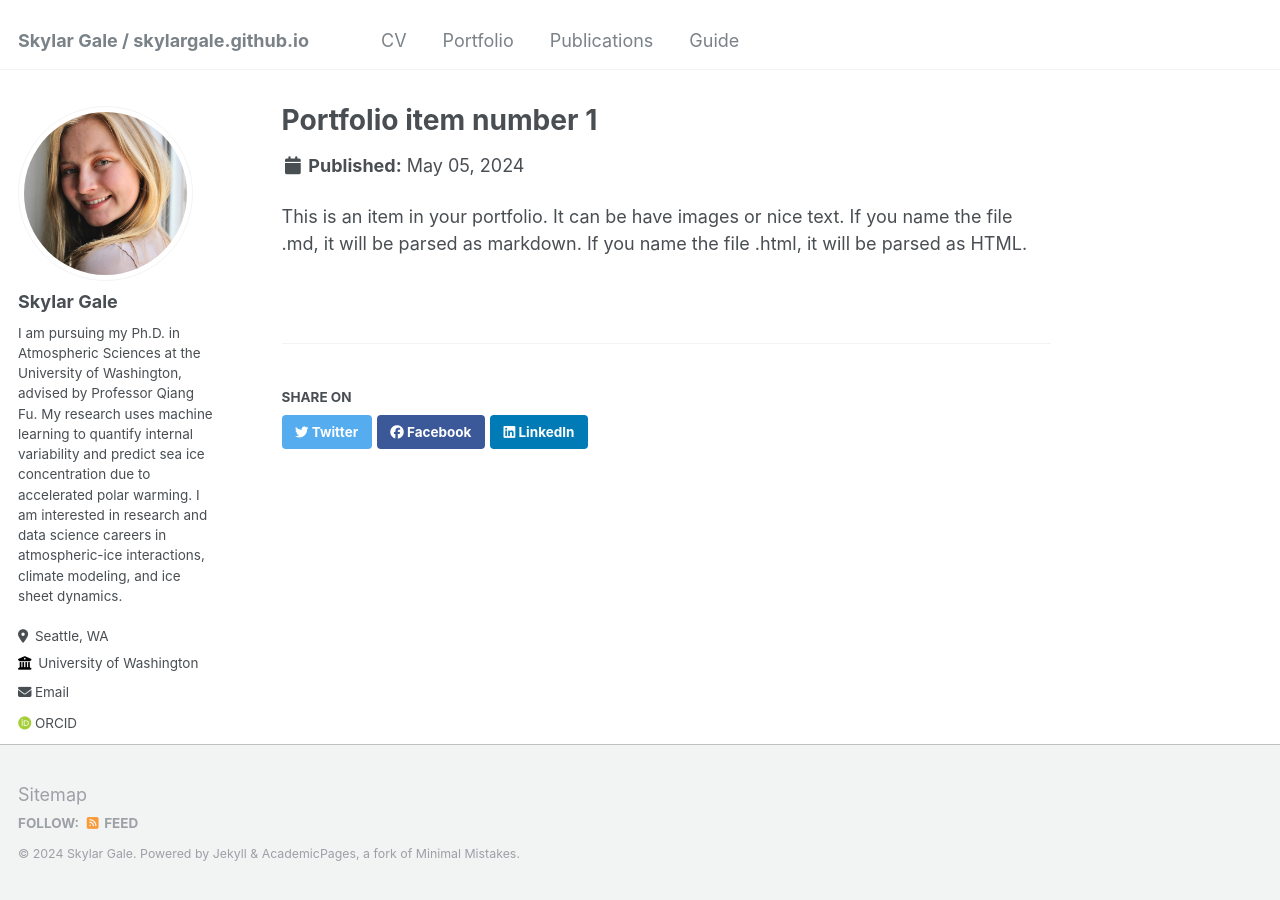
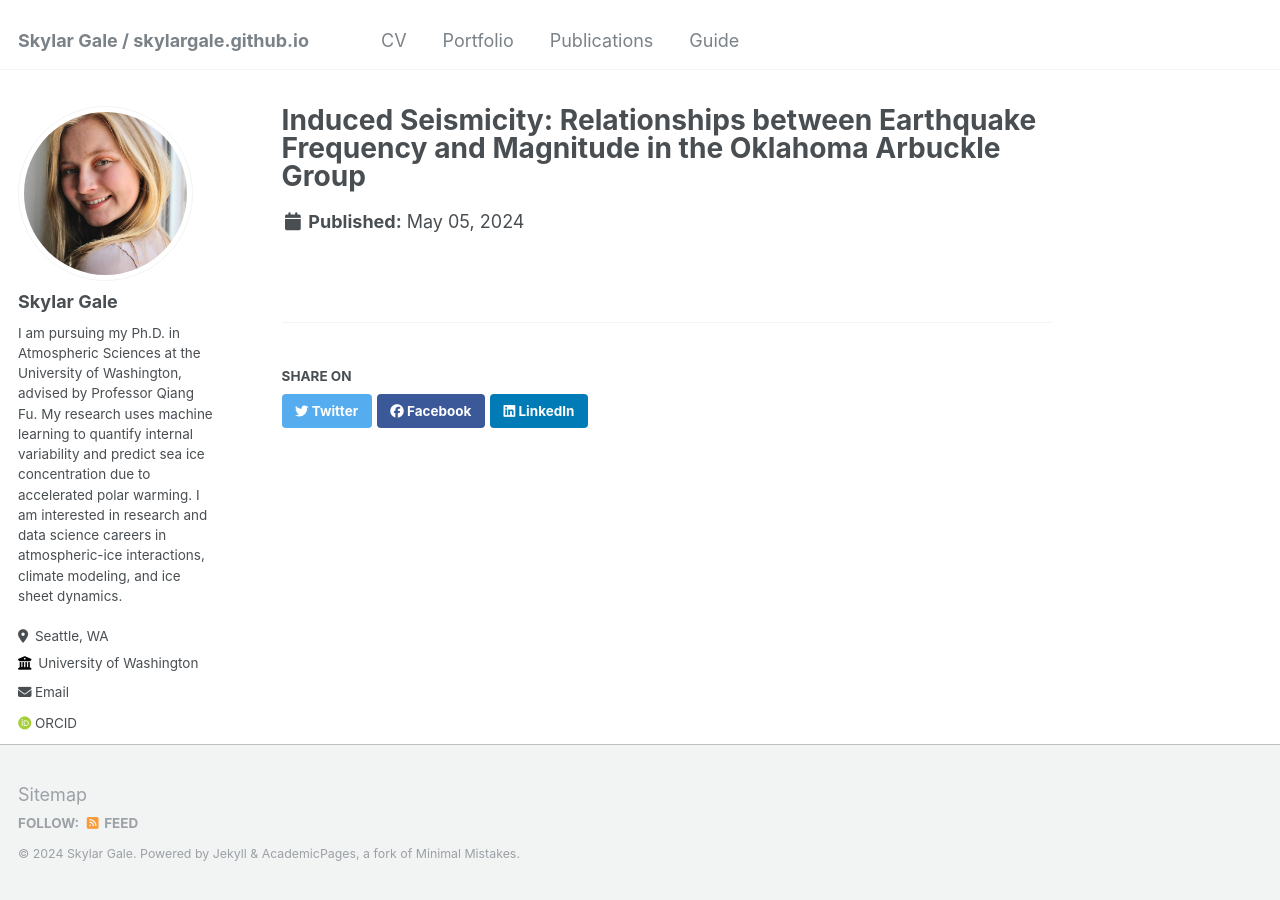
Before and after one commit to skylargale/skylargale.github.io, a Jekyll site: the page built from _portfolio/portfolio-1.md, in a window 1280 px wide. Built offline with Jekyll 4.4.1, drawn with Linux system fonts in a browser that asks for light colours; some web fonts are replaced.

Commit message:
Update portfolio-1.md

```diff
--- a/_portfolio/portfolio-1.md
+++ b/_portfolio/portfolio-1.md
@@ -1,7 +1,5 @@
 ---
-title: "Portfolio item number 1"
-excerpt: "Short description of portfolio item number 1<br/><img src='/images/500x300.png'>"
+title: "Induced Seismicity: Relationships between Earthquake Frequency and Magnitude in the Oklahoma Arbuckle Group"
+excerpt: "I made an in-depth research inquiry on how to mitigate human-made earthquakes from leftover saltwater injection from oil wells in Oklahoma. I spent 6 months going through Excel spreadsheets full of data from oil and gas companies and the Oklahoma Commission Corporation (OCC) to manipulate the data and graph each of the variables against each other. I made line graphs, scatter plots, bar graphs, maps, and 3D models to compare my variables. Through this project, I gained valuable insight into computer, graphing, and analytical skills. I presented this project at the International Science and Engineering Fair in May of 2019 and was fortunate enough to receive 4th place for my project."
 collection: portfolio
 ---
-
-This is an item in your portfolio. It can be have images or nice text. If you name the file .md, it will be parsed as markdown. If you name the file .html, it will be parsed as HTML.
```
